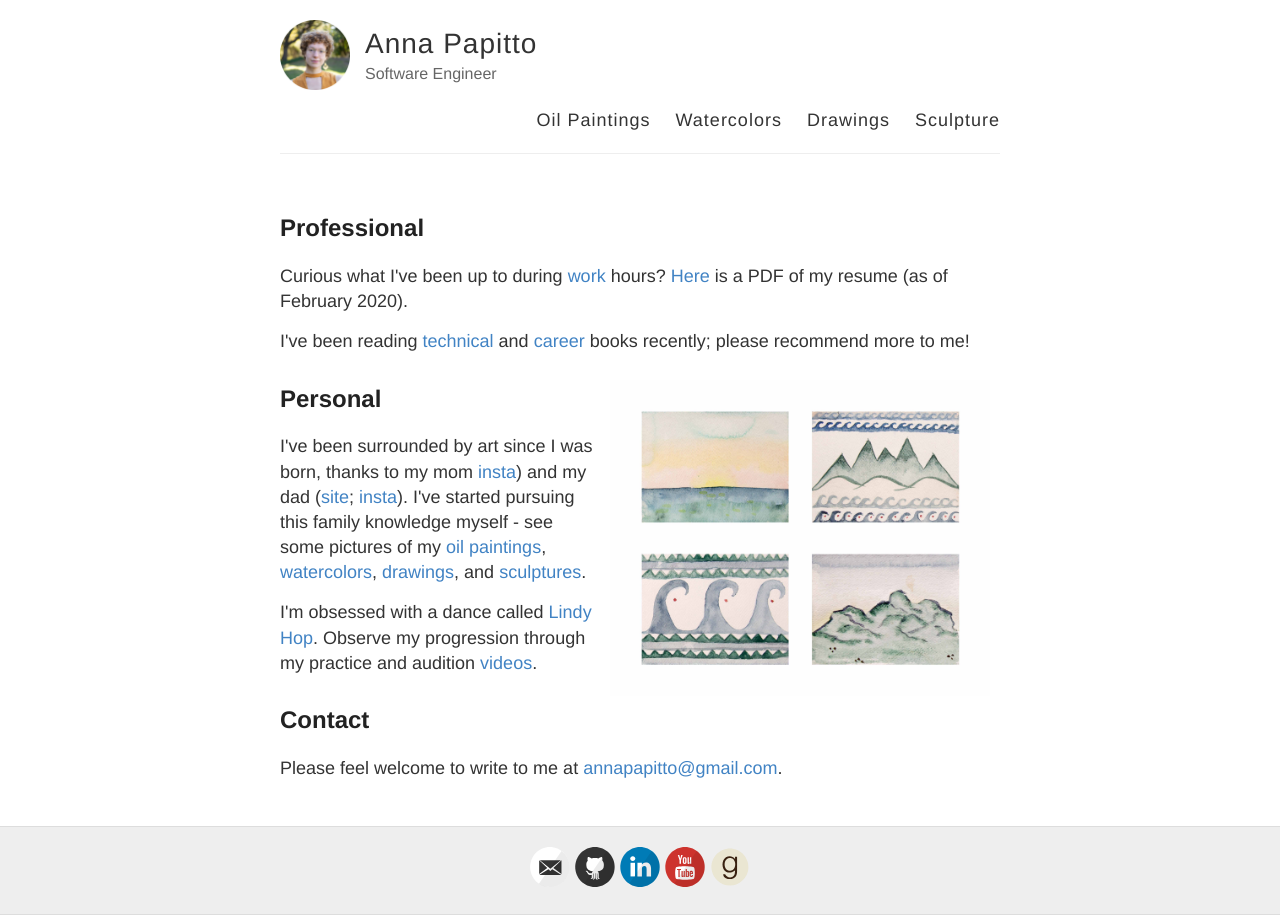
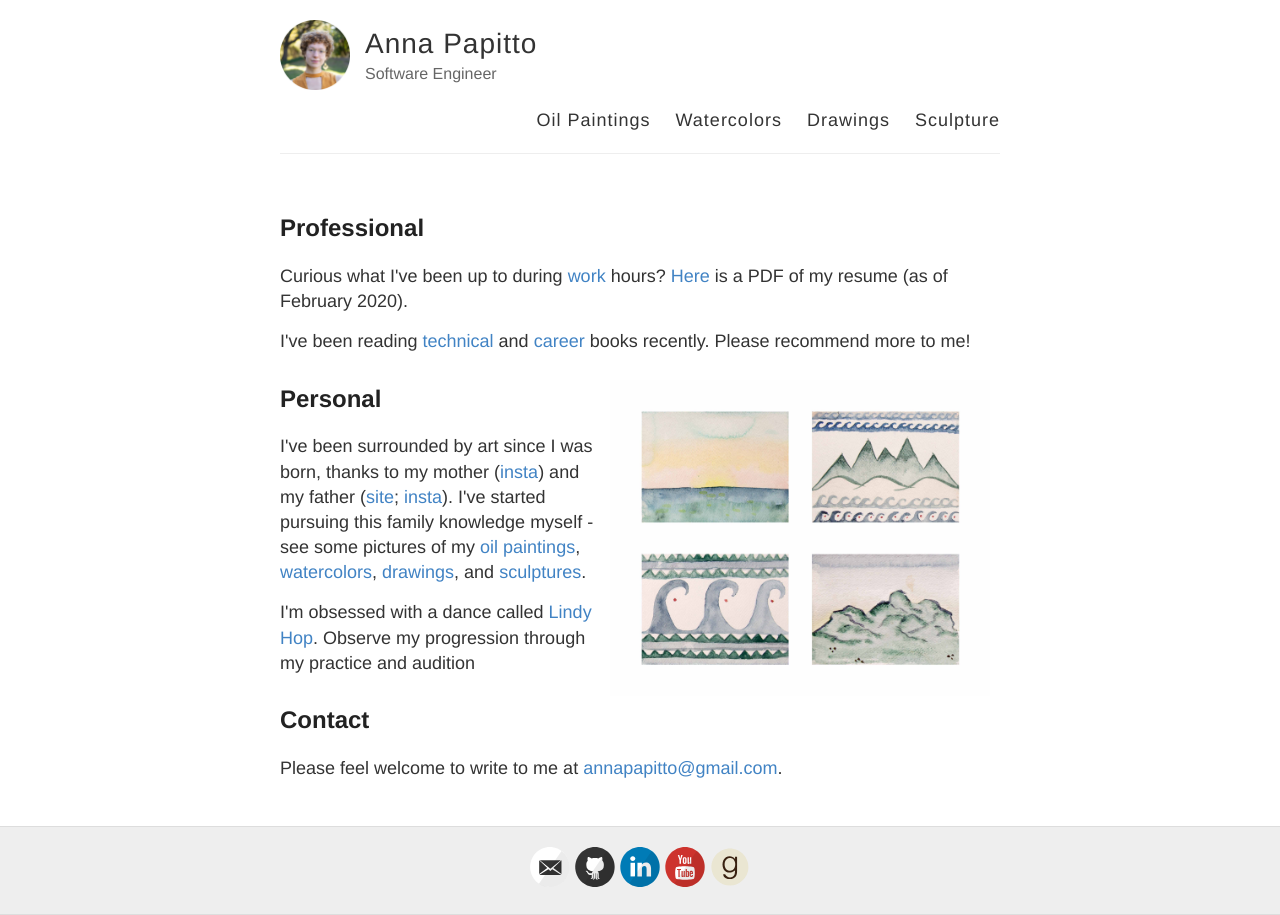
Before and after one commit to annapapitto/annapapitto.github.io, a Jekyll site: the page built from index.md, in a window 1280 px wide. Built offline with Jekyll 4.4.1, drawn with Linux system fonts in a browser that asks for light colours.

Commit message:
Index line limit and typos

```diff
--- a/index.md
+++ b/index.md
@@ -5,11 +5,17 @@
 <h2>Professional</h2>
 
 <p>
-  Curious what I've been up to during <a href="https://www.linkedin.com/in/anna-papitto/">work</a> hours? <a href="/download/AnnaPapittoResume.pdf">Here</a> is a PDF of my resume (as of February 2020).
+Curious what I've been up to during <a href="https://www.linkedin.com/in/anna-papitto/">work</a>
+hours?
+<a href="/download/AnnaPapittoResume.pdf">Here</a> is a PDF of my resume (as of February 2020).
 </p>
 
 <p>
-  I've been reading <a href="https://www.goodreads.com/review/list/107974217-anna-papitto?shelf=technical">technical</a> and <a href="https://www.goodreads.com/review/list/107974217-anna-papitto?shelf=career">career</a> books recently; please recommend more to me!
+I've been reading
+<a href="https://www.goodreads.com/review/list/107974217-anna-papitto?shelf=technical">technical</a>
+and <a href="https://www.goodreads.com/review/list/107974217-anna-papitto?shelf=career">career</a>
+books recently.
+Please recommend more to me!
 </p>
 
 <img class="personal-photo" src="/images/Waves_and_Mountains.jpg">
@@ -17,18 +23,23 @@
 <h2>Personal</h2>
 
 <p>
-  I've been surrounded by art since I was born, thanks to my mom <a href="https://www.instagram.com/amei.art.gallery/">insta</a>)
-and my dad (<a href="https://www.brucepapitto.com/">site</a>; <a href="https://www.instagram.com/brucepapittosculptor/">insta</a>).
-I've started pursuing this family knowledge myself - see some pictures of my <a href="/oil">oil paintings</a>, <a href="/watercolor">watercolors</a>,
+I've been surrounded by art since I was born, thanks to my mother
+(<a href="https://www.instagram.com/amei.art.gallery/">insta</a>) and my father
+(<a href="https://www.brucepapitto.com/">site</a>;
+<a href="https://www.instagram.com/brucepapittosculptor/">insta</a>).
+I've started pursuing this family knowledge myself - see some pictures of my
+<a href="/oil">oil paintings</a>, <a href="/watercolor">watercolors</a>,
 <a href="/drawing">drawings</a>, and <a href="/sculpture">sculptures</a>.
 </p>
 
 <p>
-I'm obsessed with a dance called <a href="https://en.wikipedia.org/wiki/Lindy_Hop">Lindy Hop</a>. Observe my progression through my practice and audition <a href="https://www.youtube.com/playlist?list=PLleMhVsxATAS5iZEDKibwG61kd76IkB3M">videos</a>.
+I'm obsessed with a dance called <a href="https://en.wikipedia.org/wiki/Lindy_Hop">Lindy Hop</a>.
+Observe my progression through my practice and audition
 </p>
 
 <h2>Contact</h2>
 
 <p>
-  Please feel welcome to write to me at <a href="mailto:annapapitto@gmail.com">annapapitto@gmail.com</a>.
+Please feel welcome to write to me at
+<a href="mailto:annapapitto@gmail.com">annapapitto@gmail.com</a>.
 </p>
```
